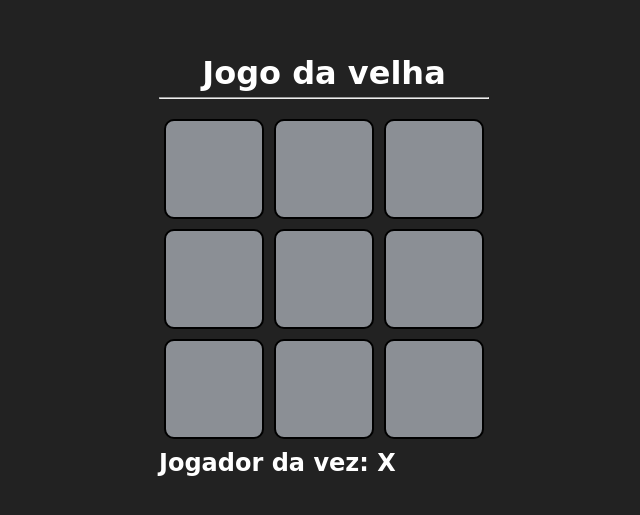
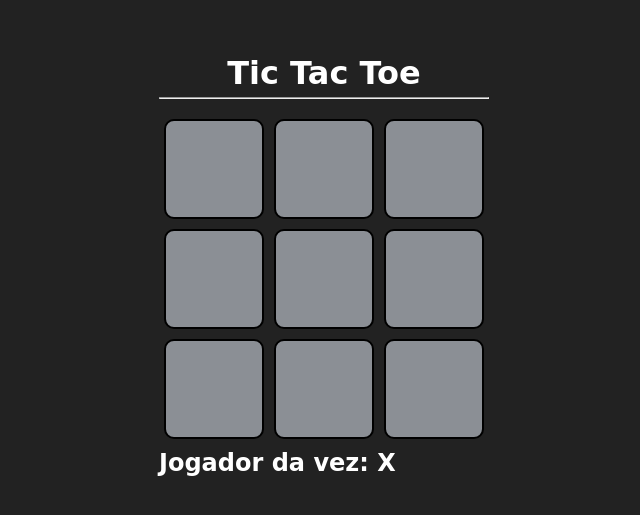
Before and after one commit to RitterGabriel/Tic-Tac-Toe, a plain HTML site: page index.html in a window 1280 px wide. Shown: the part 135-650 px from the top of the page, without its empty margins (316-956 px from the left). Drawn offline with Linux system fonts and the light colour scheme.

Commit message:
changing the language

```diff
--- a/index.html
+++ b/index.html
@@ -5,11 +5,11 @@
     <meta http-equiv="X-UA-Compatible" content="IE=edge" />
     <meta name="viewport" content="width=device-width, initial-scale=1.0" />
     <link rel="stylesheet" href="style.css" />
-    <title>Jogo da velha</title>
+    <title>Tic Tac Toe</title>
   </head>
   <body>
     <main>
-      <h1>Jogo da velha</h1>
+      <h1>Tic Tac Toe</h1>
       <hr />
 
       <div class="game">
```
